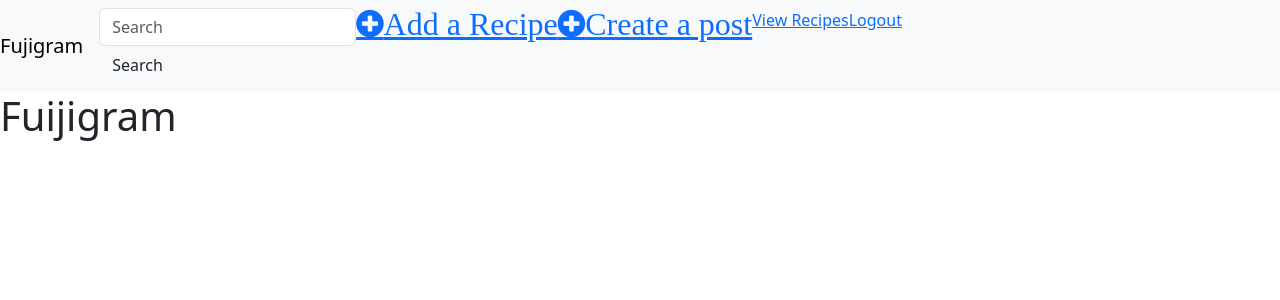
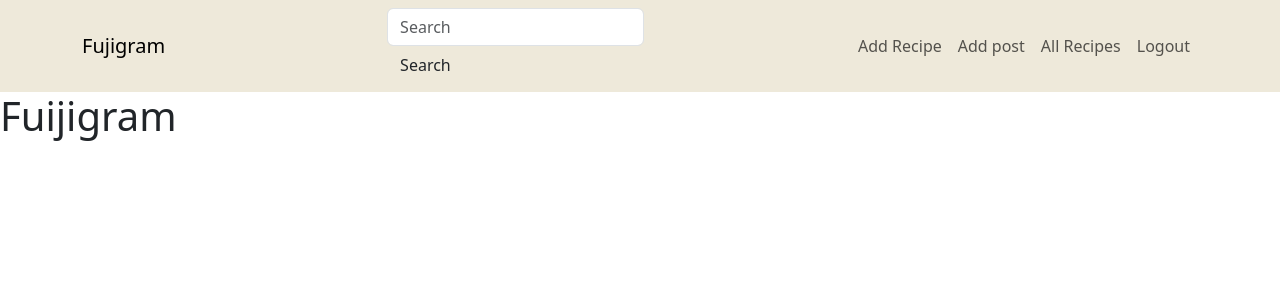
Before and after one commit to DianaDPC/Fujigram, a Django app: page / in a window 1280 px wide. Shown: the top 300 px of the page. Run offline with Django 4.2, Linux system fonts and the light colour scheme; the visitor is signed in with stand-in values (Sample User, id 1).

Commit message:
Update base.html

```diff
--- a/main_app/templates/base.html
+++ b/main_app/templates/base.html
@@ -15,25 +15,39 @@
 </head>
 <body>
     <header>
-        <nav class="navbar navbar-expand-lg navbar-light bg-light">
-            <a class="navbar-brand" href="#">Fujigram</a>
-            <div class="collapse navbar-collapse" id="navbarSupportedContent">
-              <div class="navbar-nav mr-auto">
+       <nav class="navbar navbar-expand" style="background: #EEE9DA;">
+            <div class="container">
+                <a href="{% url 'posts_index' %}" class="navbar-brand">Fujigram</a>
+                <div >
                     <form action="{% url 'search_index' %}" method="GET" class="form-inline my-2 my-lg-0">
                         {% csrf_token %}
                         <input class="form-control mr-sm-2" type="search" placeholder="Search" aria-label="Search" name="query">
                         <button class="btn" type="submit">Search</button>
                     </form>
+                </div>
+                <ul class="navbar-nav">
                     {% if user.is_authenticated %}
-                    <a class='fa fa-plus-circle fa-2x' href="{% url 'recipes_create' %}">Add a Recipe</a>
-                    <a class='fa fa-plus-circle fa-2x' href="{% url 'post_create' %}">Create a post</a>
-                    <a href="{% url 'recipes_index' %}">View Recipes</a>
-                    <a href="{% url 'logout' %}">Logout</a>
+                    <li class="nav-item">
+                         <a class='nav-link' href="{% url 'recipes_create' %}">Add Recipe</a>
+                    </li>
+                    <li class="nav-item">
+                         <a class='nav-link' href="{% url 'post_create' %}">Add post</a>
+                   </li>
+                   <li class="nav-item">
+                        <a class='nav-link' href="{% url 'recipes_index' %}">All Recipes</a>
+                   </li>
+                   <li class="nav-item">
+                        <a class='nav-link' href="{% url 'logout' %}">Logout</a>
+                   </li>
                     {% else %}
-                    <a href="{% url 'login' %}">Log In</a>
-                    <a href="{% url 'signup' %}">Sign Up</a>
+                   <li class="nav-item">
+                        <a class='nav-link' href="{% url 'login' %}">Log In</a>
+                   </li>
+                   <li class="nav-item">
+                        <a class='nav-link' href="{% url 'signup' %}">Sign Up</a>
+                   </li>
                     {% endif %}
-              </div>
+                </ul>
             </div>
         </nav>
     </header>
```
Lines whose indentation alone changed are shown as unchanged.
